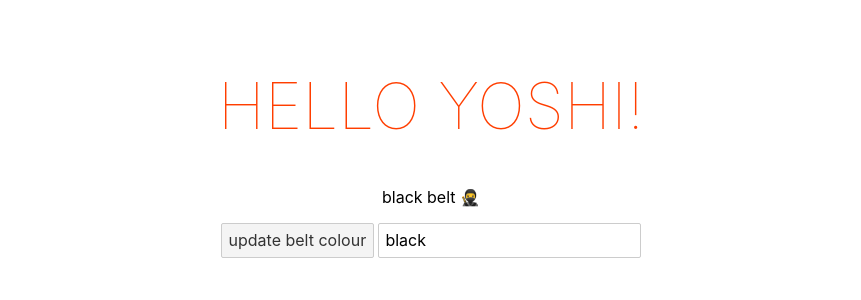
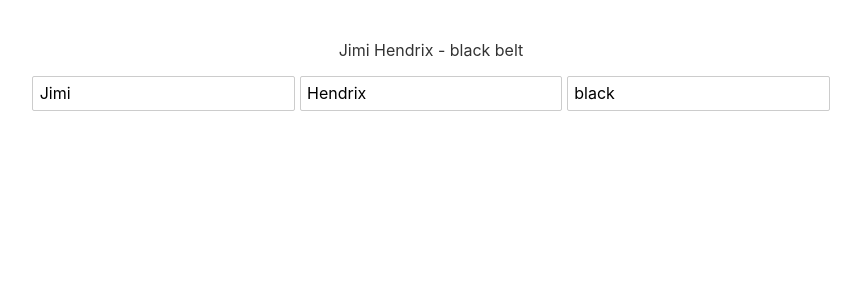
Before and after one commit to rghvdberg/svelte-tutorial-for-beginners, a Svelte app in the folder myproject/: page / in a window 1280 px wide. Shown: the top 300 px of the page, without its empty margins (209-1070 px from the left). Built offline with nearby package versions, Linux system fonts and the light colour scheme.

Commit message:
5 - Reactive Values

```diff
--- a/myproject/src/App.svelte
+++ b/myproject/src/App.svelte
@@ -1,7 +1,15 @@
 <script>
   // data/variables/logic are declared here
-  let name = "Yoshi";
+  let firstName = "Jimi";
+  let lastName = "Hendrix";
   let beltColour = "black";
+
+  $: fullName = `${firstName} ${lastName}`;
+  // $: console.log(beltColour);
+  $: {
+    console.log(beltColour);
+    console.log(fullName);
+  }
 
   const handleClick = () => {
     beltColour = "orange";
@@ -13,16 +21,10 @@
 </script>
 
 <main>
-  <!-- refer to vars and functions with single curly braces  -->
-  <h1>Hello {name}!</h1>
-  <p style="color:{beltColour}">{beltColour} belt 🥷</p>
-  <button on:click={handleClick}>update belt colour</button>
-  <!-- one way data binding
-  <input type="text" on:input={handleInput}
-  <input type="text" value={beltColour} />
-  -->
-
+  <p>{fullName} - {beltColour} belt</p>
   <!-- two way data binding -->
+  <input type="text" bind:value={firstName} />
+  <input type="text" bind:value={lastName} />
   <input type="text" bind:value={beltColour} />
 </main>
 
```
Also changed, not shown: 1 other file (tests, documents, lock files or other folders).
